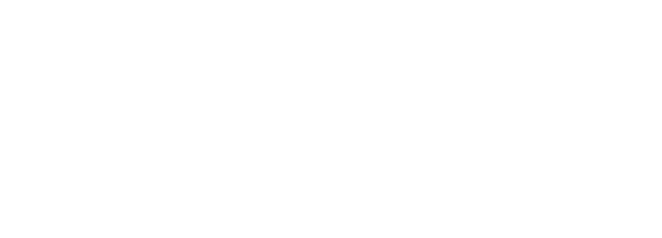
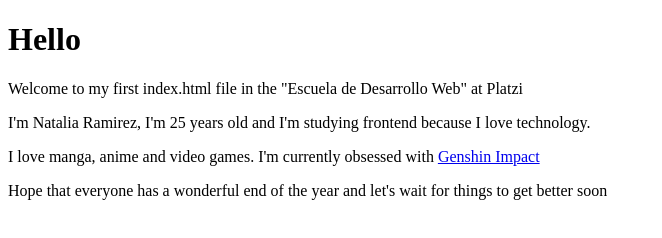
Before and after one commit to NataliaRG/proyectoDemoCursoPrework, a plain HTML site: page index.html in a window 1280 px wide. Shown: the whole page, without its empty margins (0-662 px from the left). Drawn offline with Linux system fonts and the light colour scheme.

Commit message:
Added information about me

```diff
--- a/index.html
+++ b/index.html
@@ -3,9 +3,13 @@
 <head>
     <meta charset="UTF-8">
     <meta name="viewport" content="width=device-width, initial-scale=1.0">
-    <title>Hola Mundo</title>
+    <title>Hello World</title>
 </head>
 <body>
-
+    <h1>Hello</h1>
+    <p>Welcome to my first index.html file in the "Escuela de Desarrollo Web" at Platzi </p>
+    <p>I'm Natalia Ramirez, I'm 25 years old and I'm studying frontend because I love technology. </p>
+    <p>I love manga, anime and video games. I'm currently obsessed with <a href="https://genshin.mihoyo.com/es" target="_blank">Genshin Impact</a></p>
+    <p>Hope that everyone has a wonderful end of the year and let's wait for things to get better soon</p>
 </body>
 </html>
```
